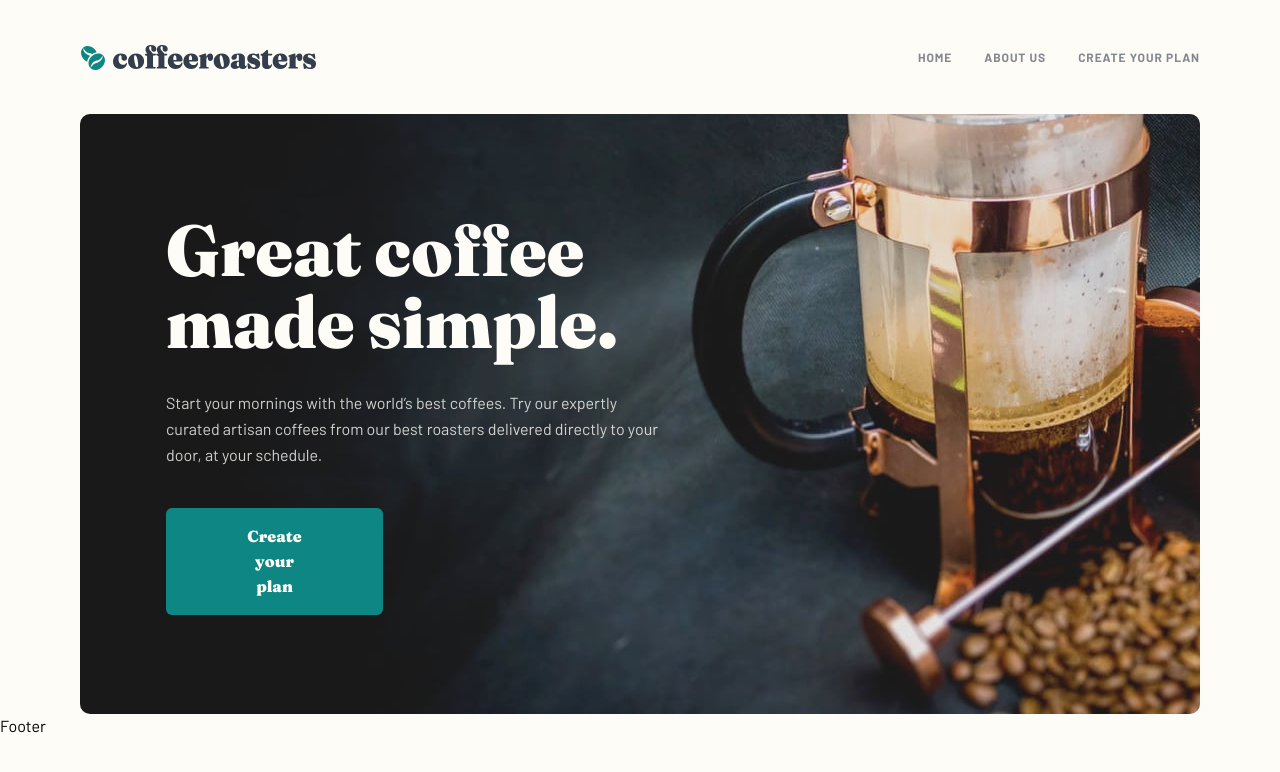
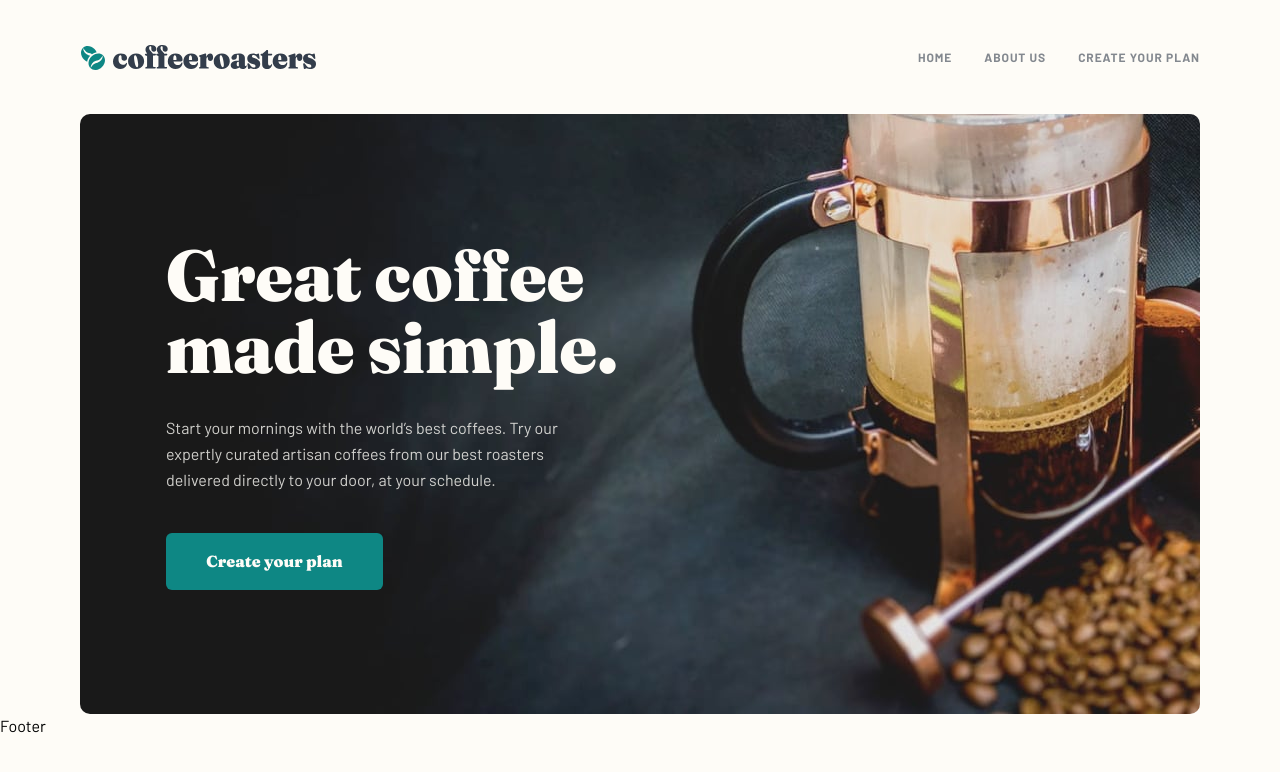
Before and after one commit to AbroShahzeb/coffee-roasters-website, a React (Vite) app: page /home in a window 1280 px wide. Shown: the top 772 px of the page. Built offline with nearby package versions, Linux system fonts and the light colour scheme.

Commit message:
Some Tweaks 2

```diff
--- a/src/generalComponents/Button.jsx
+++ b/src/generalComponents/Button.jsx
@@ -6,7 +6,7 @@ export const Button = ({
 }) => {
   const variants = {
     primary:
-      "py-4 px-[75.5px] rounded-md bg-dark-cyan text-lg leading-[25px] font-fraunces font-black text-surface flex items-center justify-center hover:bg-[#66D2CF] transition-all disabled:bg-[#E2DEDB]",
+      "py-4 px-8 rounded-md bg-dark-cyan text-lg leading-[25px] font-fraunces font-black text-surface flex items-center justify-center hover:bg-[#66D2CF] transition-all disabled:bg-[#E2DEDB]",
   };
   return (
     <button className={`${variants[variant]} ${className}`} disabled={disabled}>
--- a/src/pages/home/components/Hero.jsx
+++ b/src/pages/home/components/Hero.jsx
@@ -9,13 +9,13 @@ export const Hero = () => {
           <h1 className="text-[40px] leading-[40px] md:text-[48px] md:leading-[48px] lg:text-[72px] lg:leading-[72px] text-surface font-fraunces font-black">
             Great coffee made simple.
           </h1>
-          <p className="text-body text-surface/80 mt-6 lg:mt-8">
+          <p className="text-body text-surface/80 mt-6 lg:mt-8 lg:max-w-[440px]">
             Start your mornings with the world’s best coffees. Try our expertly
             curated artisan coffees from our best roasters delivered directly to
             your door, at your schedule.
           </p>
-          <Link className="mt-10" to="/create-your-plan">
-            <Button label="Create your plan" className="lg:w-[217px]" />
+          <Link className="mt-10 lg:w-[217px]" to="/create-your-plan">
+            <Button label="Create your plan" className="w-full" />
           </Link>
         </div>
       </header>
```
